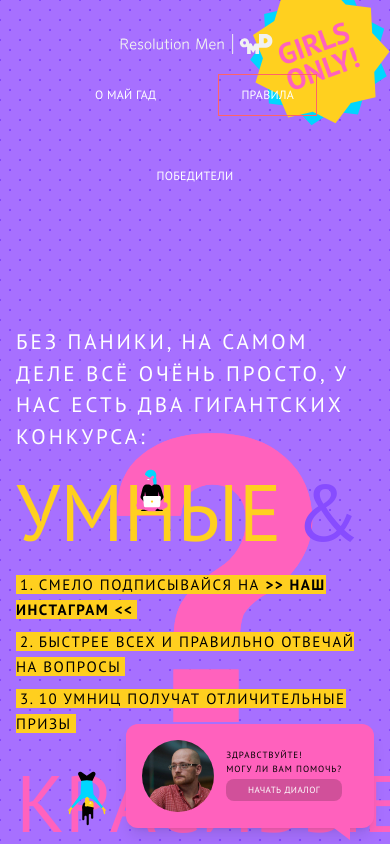
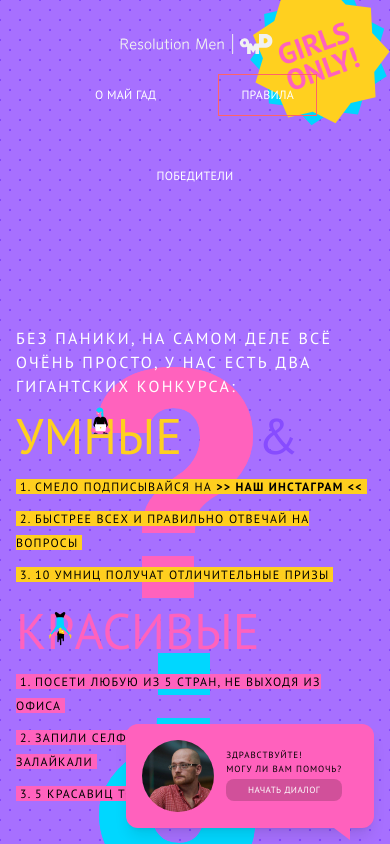
Before and after one commit to Gizuzu/igor-test-task, a React (Vite) app: page /rules in a window 390 px wide. Shown: the top 844 px of the page. Built offline with nearby package versions, Linux system fonts and the light colour scheme.

Commit message:
Add adaptation above 375px

```diff
--- a/src/components/shared/smart-and-beautiful.tsx
+++ b/src/components/shared/smart-and-beautiful.tsx
@@ -1,6 +1,6 @@
 export function SmartPart() {
   return (
-    <span className="text-[80px] lg:text-[120px] flex items-center text-[#ffd01f] uppercase">
+    <span className="text-[50px] sm:text-[80px] lg:text-[120px] flex items-center text-[#ffd01f] uppercase">
       Ум
       <span className="relative">
         н
@@ -8,7 +8,7 @@ export function SmartPart() {
           src="/images/sitting_women.svg"
           height="82"
           width="82"
-          className="absolute top-3 lg:top-4 scale-90 lg:scale-100"
+          className="absolute top-1.5 sm:top-3 lg:top-4 scale-90 lg:scale-100"
         />
       </span>
       ые <span className="text-[#874cff] mx-auto">&</span>
@@ -18,11 +18,14 @@ export function SmartPart() {
 
 export function BeautifulPart() {
   return (
-    <span className="text-[80px] lg:text-[120px] flex items-center uppercase text-[#ff62bd]">
+    <span className="text-[50px] sm:text-[80px] lg:text-[120px] flex items-center uppercase text-[#ff62bd]">
       К
       <span className="relative">
         р
-        <img src="/images/viselchak.svg" className="absolute top-6 lg:top-9" />
+        <img
+          src="/images/viselchak.svg"
+          className="absolute top-4 sm:top-6 lg:top-9"
+        />
       </span>
       асивые
     </span>
--- a/src/index.css
+++ b/src/index.css
@@ -2,6 +2,7 @@
 
 @theme {
   --font-sans: "PT Sans", serif;
+  --breakpoint-sm: 440px;
   --breakpoint-lg: 1200px;
 }
 
--- a/src/views/home.tsx
+++ b/src/views/home.tsx
@@ -19,7 +19,7 @@ function HomeView() {
   return (
     <>
       <section className="w-full flex flex-col items-center justify-center py-8">
-        <div className="flex flex-col tracking-widest text-[21px] items-center gap-1 text-white lg:-mb-18">
+        <div className="flex flex-col tracking-widest text-[12px] sm:text-[16px] md:text-[21px] items-center gap-1 text-white lg:-mb-18">
           <span className="uppercase">О май гад!</span>
 
           <span className="uppercase">
@@ -31,7 +31,7 @@ function HomeView() {
           </span>
         </div>
         {currentWidth >= 1200 ? <HomeWideLogo /> : <HomeSquareLogo />}
-        <div className="flex flex-col tracking-widest text-[21px] items-center gap-1 text-white mt-6">
+        <div className="flex flex-col tracking-widest text-[14px] sm:text-[21px] items-center gap-1 text-white mt-6">
           <span className="uppercase">С реально сложными вопросами</span>
           <span className="uppercase">
             и <span className="text-[#00d6ff]">нереальными*</span> призами
@@ -40,14 +40,14 @@ function HomeView() {
 
         <Link to={routes.RULES} className="mt-8">
           <Button>
-            <span className="text-white tracking-[.2rem] text-[21px] uppercase">
+            <span className="text-white tracking-[.2rem] text-[16px] sm:text-[21px] uppercase">
               Участвовать
             </span>
           </Button>
         </Link>
       </section>
 
-      <span className="z-10 text-white uppercase text-xs tracking-widest absolute bottom-2 left-4">
+      <span className="z-10 text-white uppercase text-xs tracking-widest sticky bottom-2 left-4 mt-8 lg:mt-0">
         * нереальными
       </span>
     </>
--- a/src/views/rules.tsx
+++ b/src/views/rules.tsx
@@ -39,7 +39,7 @@ function RulesList({
       {rules.map((rule, index) => (
         <li key={index} className="mb-2">
           <span
-            className={`tracking-widest text-[15px] uppercase px-1 ${bgColor}`}
+            className={`tracking-widest text-[12px] sm:text-[15px] uppercase px-1 ${bgColor}`}
           >
             {rule}
           </span>
@@ -53,7 +53,7 @@ function RulesView() {
   return (
     <>
       <section className="w-full flex flex-col items-center justify-center py-8 px-4">
-        <span className="uppercase text-white mt-11 tracking-[0.14em] text-[21px]">
+        <span className="uppercase text-white mt-11 tracking-[0.14em] text-[16px] sm:text-[21px]">
           Без паники, на самом деле всё очёнь просто, у нас есть два гигантских
           конкурса:
         </span>
@@ -63,7 +63,7 @@ function RulesView() {
             <SmartPart />
             <RulesList rules={smartRules} bgColor="bg-[#ffcf1f]" />
 
-            <div className="h-50 w-100 lg:h-70 lg:w-232 absolute -z-1 -top-20 lg:-top-85 left-0 lg:-left-50 fill-[#ff62bd]">
+            <div className="h-40 w-80 sm:h-50 sm:w-100 lg:h-70 lg:w-232 absolute -z-1 -top-20 lg:-top-85 left-0 lg:-left-50 fill-[#ff62bd]">
               <QustionIcon />
             </div>
           </div>
@@ -71,7 +71,7 @@ function RulesView() {
             <BeautifulPart />
             <RulesList rules={beautifulRules} bgColor="bg-[#ff62bd]" />
 
-            <div className="h-50 w-100 lg:h-70 lg:w-232 absolute -z-1 top-45 lg:top-85 left-0 lg:-left-50 -scale-x-100 -scale-y-100 fill-[#00d7ff]">
+            <div className="h-40 w-80 sm:h-50 sm:w-100 lg:h-70 lg:w-232 absolute -z-1 top-45 lg:top-85 left-0 lg:-left-50 -scale-x-100 -scale-y-100 fill-[#00d7ff]">
               <QustionIcon />
             </div>
           </div>
@@ -79,7 +79,7 @@ function RulesView() {
 
         <Link to={routes.WINNERS} className="mt-16">
           <Button className="bg-[#ff61bd]">
-            <span className="text-white tracking-[.2rem] text-[21px] uppercase">
+            <span className="text-white tracking-[.2rem] text-[16px] sm:text-[21px] uppercase">
               Узнать счёт
             </span>
           </Button>
--- a/src/views/winners.tsx
+++ b/src/views/winners.tsx
@@ -28,7 +28,7 @@ function WinnersList({
       {winners.map((winner, index) => (
         <div
           key={index}
-          className="text-[15px] uppercase flex items-center gap-4 w-full"
+          className="text-[12px] sm:text-[15px] uppercase flex items-center gap-4 w-full"
         >
           <span>{index + 1}.</span>
           <span className="ml-4 tracking-widest">{winner.name}</span>
```
